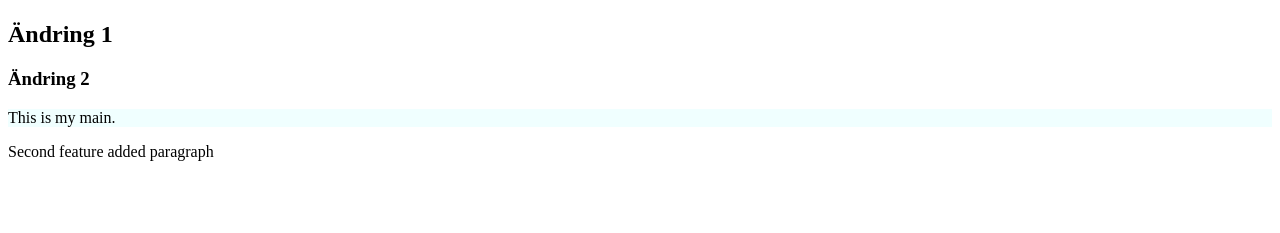
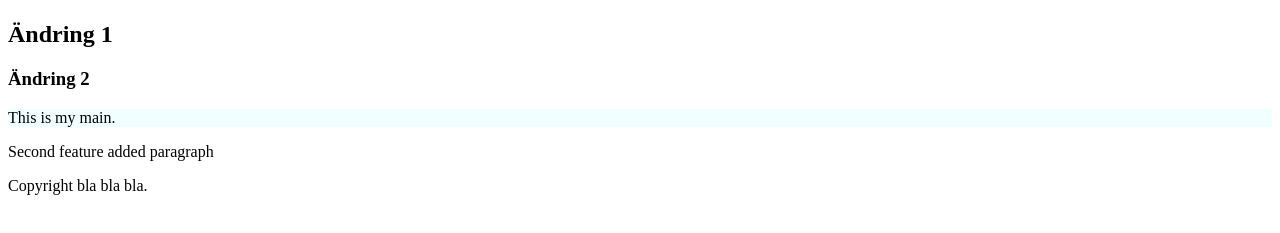
Before and after one commit to NinaHeldenius/GitTest3, a plain HTML site: page index.html in a window 1280 px wide. Shown: the part 59-292 px from the top of the page. Drawn offline with Linux system fonts and the light colour scheme.

Commit message:
added footer

```diff
--- a/index.html
+++ b/index.html
@@ -16,6 +16,7 @@
     <aside>
         <p>Second feature added paragraph</p>
     </aside>
+    <footer>Copyright bla bla bla.</footer>
 </body>
 
 </html>
```
